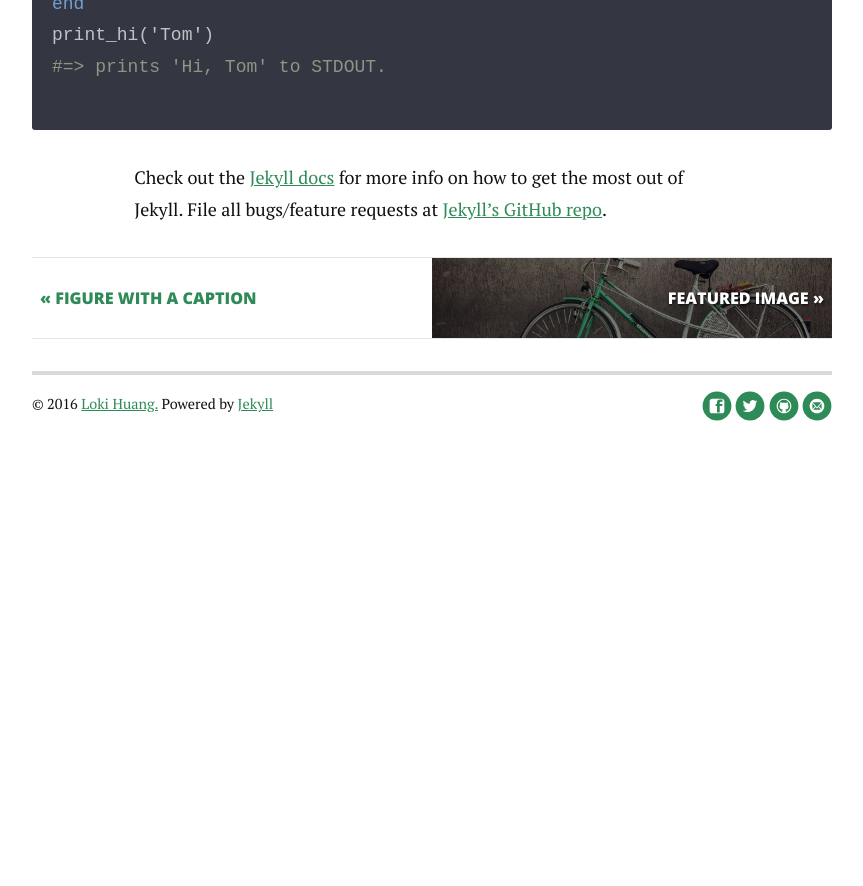
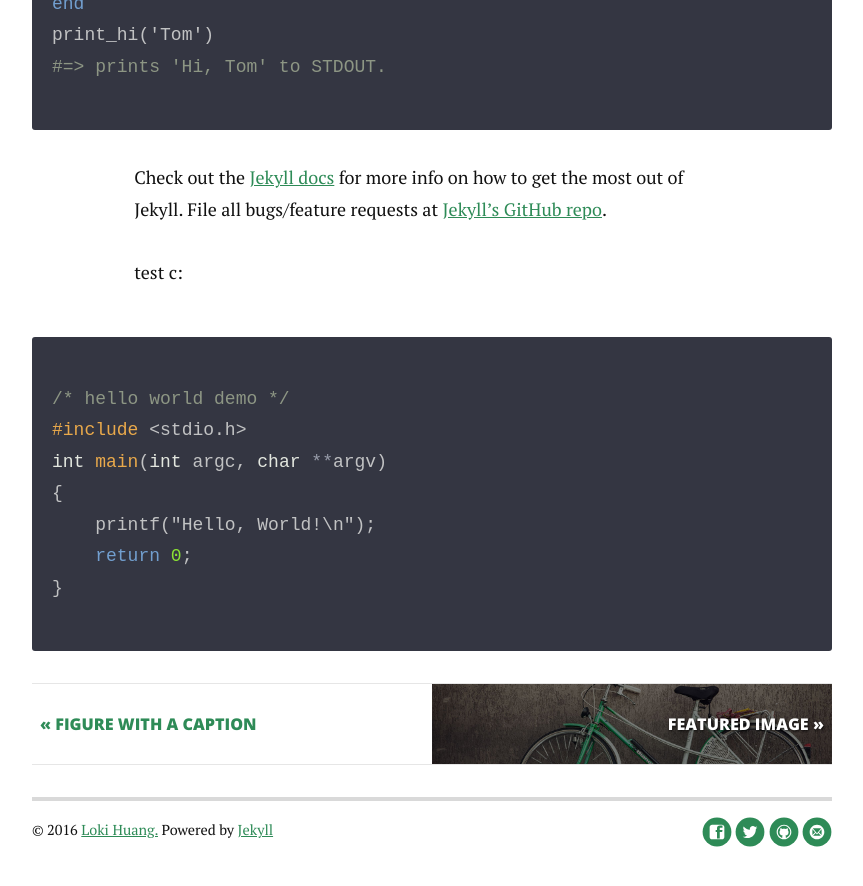
Before and after one commit to huyfaeng/huyfaeng.github.io, a Jekyll site: the page built from _posts/2014-12-13-code-snippet.markdown, in a window 1280 px wide and 900 px high, scrolled down 919 px. Shown: the top 886 px of the window, without its empty margins (208-1071 px from the left). Built offline with Jekyll 4.4.1, drawn with Linux system fonts in a browser that asks for light colours; nearby versions of some CDN libraries; comment, search, counter and statistics services are not loaded; before the commit the page ends 1427 px from its top, so only the background shows below that.

Commit message:
Update 2014-12-13-code-snippet.markdown

```diff
--- a/_posts/2014-12-13-code-snippet.markdown
+++ b/_posts/2014-12-13-code-snippet.markdown
@@ -18,5 +18,17 @@ print_hi('Tom')
 
 Check out the [Jekyll docs][jekyll] for more info on how to get the most out of Jekyll. File all bugs/feature requests at [Jekyll's GitHub repo][jekyll-gh].
 
+test c:
+
+{% highlight c %}
+/* hello world demo */
+#include <stdio.h>
+int main(int argc, char **argv)
+{
+    printf("Hello, World!\n");
+    return 0;
+}
+{% endhighlight %}
+
 [jekyll-gh]: https://github.com/mojombo/jekyll
 [jekyll]:    http://jekyllrb.com
```
